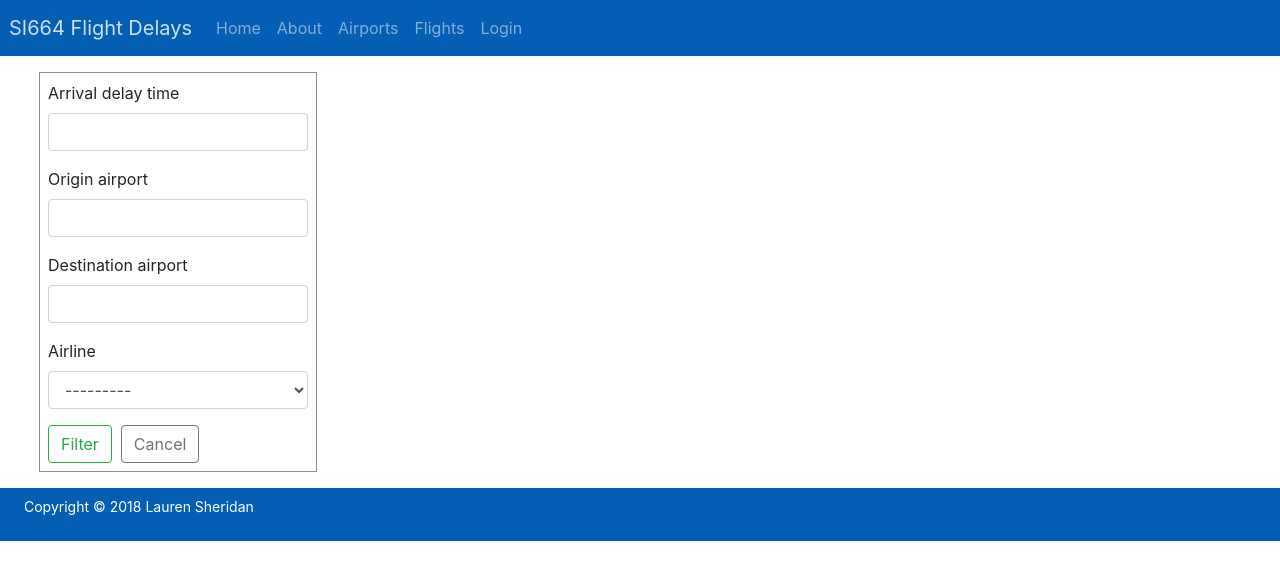
After one commit to ltsheridan/flightdelays, a Django app: page /flightdelays/search/ in a window 1280 px wide. The commit adds this page. Shown: the top 580 px of the page. Run offline with Django 3.2, Linux system fonts and the light colour scheme; data that the repository does not hold is empty; some libraries are stand-ins or nearby versions.

Commit message:
updates to views and filters

```diff
--- /dev/null
+++ b/flightdelays/filters.py
@@ -0,0 +1,34 @@
+import django_filters
+from flightdelays.models import Flight, Aircraft, Airline, Airport, State, City, Country
+
+
+class FlightFilter(django_filters.FilterSet):
+	arrival_delay = django_filters.CharFilter(
+		field_name='arrival_delay',
+		label='Arrival delay time',
+		lookup_expr='icontains'
+	)
+
+	origin_airport = django_filters.CharFilter(
+		field_name='origin_airport',
+		label='Origin airport',
+		lookup_expr='icontains'
+	)
+
+	destination_airport = django_filters.CharFilter(
+		field_name='destination_airport',
+		label='Destination airport',
+		lookup_expr='icontains'
+	)
+	airline = django_filters.ModelChoiceFilter(
+		field_name='airline',
+		label='Airline',
+		queryset=Airline.objects.all().order_by('airline_name'),
+		lookup_expr='exact'
+	)
+
+
+	class Meta:
+		model = Flight
+		# form = SearchForm
+		fields = []
--- a/flightdelays/models.py
+++ b/flightdelays/models.py
@@ -1,5 +1,6 @@
 from django.db import models
 from django.urls import reverse
+import django_filters
 
 class Aircraft(models.Model):
     aircraft_id = models.AutoField(primary_key=True)
--- a/flightdelays/templates/flightdelays/base.html
+++ b/flightdelays/templates/flightdelays/base.html
@@ -20,7 +20,7 @@
   </head>
   <body>
 
-    <!-- A grey horizontal navbar that becomes vertical on small screens -->
+
   <nav class="navbar navbar-expand-sm navbar-dark navbar-custom sticky-top px-4 py-2">
     <div class="row">
       <a class="navbar-brand" href="{% url 'home' %}">SI664 Flight Delays</a>
@@ -72,8 +72,7 @@
       <p>Copyright &copy; 2018 <a href="mailto:laurensh@umich.edu">Lauren Sheridan</a></p>
     </footer>
 
-    <!-- Get <script> tags: https://getbootstrap.com/docs/4.0/getting-started/download/ -->
-    <!-- Order: jquery, popper, bootstrap -->
+
 
     <script src="https://code.jquery.com/jquery-3.2.1.slim.min.js"
             integrity="sha384-KJ3o2DKtIkvYIK3UENzmM7KCkRr/rE9/Qpg6aAZGJwFDMVNA/GpGFF93hXpG5KkN"
--- /dev/null
+++ b/flightdelays/templates/flightdelays/flight_filter.html
@@ -0,0 +1,31 @@
+{% extends 'flightdelays/base.html' %}
+
+{% load crispy_forms_tags %}
+
+{% block content %}
+
+  <div class="row">
+    <div class="col-sm-3">
+      <div class="px-2 py-2" style="border:1px solid #8E8D8A;">
+        <form action="" method="get">
+          {{ filter.form|crispy }}
+          <button type="submit" class="btn btn-outline-success">Filter</button>
+          &nbsp;<a class="btn btn-outline-secondary" href="{% url 'sites' %}">Cancel</a>
+        </form>
+      </div>
+    </div>
+    <div class="col-sm-9">
+      {% for flight in object_list %}
+        <h4><a href= "{% url 'flight_detail' site.pk %}">{{flight.origin_airport | safe}}</a></h4>
+
+      <!-- {% if site.country_area_names %}
+          {{ site.country_area_names | safe }}
+      {% endif %} -->
+
+    {% empty %}
+    {% endfor %}
+    </div>
+  </div>
+
+
+{% endblock content %}
--- a/flightdelays/templates/flightdelays/flight_update.html
+++ b/flightdelays/templates/flightdelays/flight_update.html
@@ -8,7 +8,7 @@
     <h2>Flight Update</h2>
   </header>
 
-  <!-- novalidate attribute required to render validation messages -->
+
   <form method="post" novalidate>
     {% csrf_token %}
 
@@ -18,9 +18,9 @@
       </div>
     </div>
 
-<!--
+
     <button type="submit" class="btn btn-outline-success">Update</button>
-    &nbsp;<a class="btn btn-outline-secondary" href="{% url 'flight_detail' flight.pk %}">Cancel</a> -->
+    &nbsp;<a class="btn btn-outline-secondary" href="{% url 'flight_detail' flight.pk %}">Cancel</a>
 
   </form>
 
--- a/flightdelays/urls.py
+++ b/flightdelays/urls.py
@@ -1,5 +1,6 @@
 from django.urls import path
 from . import views
+from django_filters.views import FilterView
 from django.conf.urls import include
 
 urlpatterns = [
@@ -9,5 +10,8 @@ urlpatterns = [
    path('airports/<int:pk>/', views.AirportDetailView.as_view(), name='airport_detail'),
    path('flights/', views.FlightListView.as_view(), name='flight'),
    path('flights/<int:pk>/', views.FlightDetailView.as_view(), name='flight_detail'),
-   path('flights/<int:pk>/update/', views.FlightUpdateView.as_view(), name='flight_update')
+   path('flights/new/', views.FlightCreateView.as_view(), name='flight_new'),
+   path('flights/<int:pk>/delete/', views.FlightDeleteView.as_view(), name='flight_delete'),
+   path('flights/<int:pk>/update/', views.FlightUpdateView.as_view(), name='flight_update'),
+   path('search/', views.FlightFilterView.as_view(),name='search'),
 ]
--- a/flightdelays/views.py
+++ b/flightdelays/views.py
@@ -1,13 +1,15 @@
 from django.shortcuts import render
 from django.http import HttpResponse, HttpResponseRedirect
 from django.views import generic
-from .models import Flight, Airport, Airline, Aircraft
+from .models import Flight, Airport, Airline, Aircraft, State, City, Country
 from django.contrib.auth.decorators import login_required
 from django.utils.decorators import method_decorator
 from django.urls import reverse_lazy
 from django.shortcuts import redirect
 from django.db.models import Count
 from .forms import FlightForm
+from django_filters.views import FilterView
+from .filters import FlightFilter
 
 def index(request):
    return HttpResponse("Hello, world. You're at the 2015 Flight Delays index.")
@@ -59,6 +61,27 @@ class FlightDetailView(generic.DetailView):
 	context_object_name = 'flight_detail'
 	template_name = 'flightdelays/flight_detail.html'
 
+@method_decorator(login_required, name='dispatch')
+class FlightCreateView(generic.View):
+	model = Flight
+	form_class = FlightForm
+	success_message = "Flight created successfully"
+	template_name = 'flightdelays/flight_new.html'
+
+	def dispatch(self, *args, **kwargs):
+		return super().dispatch(*args, **kwargs)
+
+	def post(self, request):
+		form = FlightForm(request.POST)
+		if form.is_valid():
+			site = form.save(commit=False)
+			site.save()
+			return HttpResponseRedirect(site.get_absolute_url())
+		# return render(request, 'flightdelays/flight_new.html', {'form': form})
+
+	def get(self, request):
+		form = FlightForm()
+		return render(request, 'flightdelays/flight_new.html', {'form': form})
 
 @method_decorator(login_required, name='dispatch')
 class FlightUpdateView(generic.UpdateView):
@@ -75,3 +98,24 @@ class FlightUpdateView(generic.UpdateView):
 		site = form.save(commit=False)
 		site.save()
 		return HttpResponseRedirect(site.get_absolute_url())
+
+@method_decorator(login_required, name='dispatch')
+class FlightDeleteView(generic.DeleteView):
+	model = Flight
+	success_message = "Flight deleted successfully"
+	success_url = reverse_lazy('flight')
+	context_object_name = 'flight'
+	template_name = 'flightdelays/flight_delete.html'
+
+	def dispatch(self, *args, **kwargs):
+		return super().dispatch(*args, **kwargs)
+
+	def delete(self, request, *args, **kwargs):
+		self.object = self.get_object()
+
+		return HttpResponseRedirect(self.get_success_url())
+
+
+class FlightFilterView(FilterView):
+    filterset_class = FlightFilter
+    template_name = 'flightdelays/flight_filter.html'
--- a/mysite/settings.py
+++ b/mysite/settings.py
@@ -47,7 +47,8 @@ INSTALLED_APPS = [
     'flightdelays.apps.FlightdelaysConfig',
     'crispy_forms',
     'django_filters',
-    'social_django'
+    'social_django',
+    # 'test_without_migrations'
 ]
 
 MIDDLEWARE = [
```
Also changed, not shown: flightdelays/static/css/flightdelays.css (+5 -5 lines), flightdelays/templates/flightdelays/flight_delete.html (added, +18 -0 lines), flightdelays/templates/flightdelays/flight_new.html (added, +42 -0 lines).
